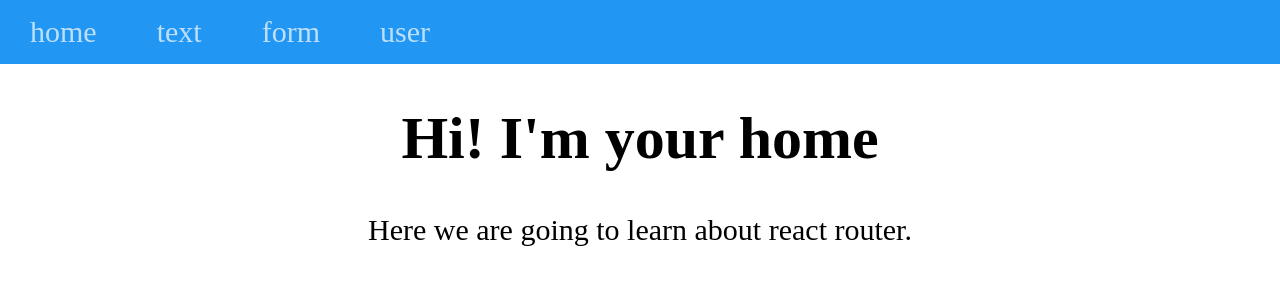
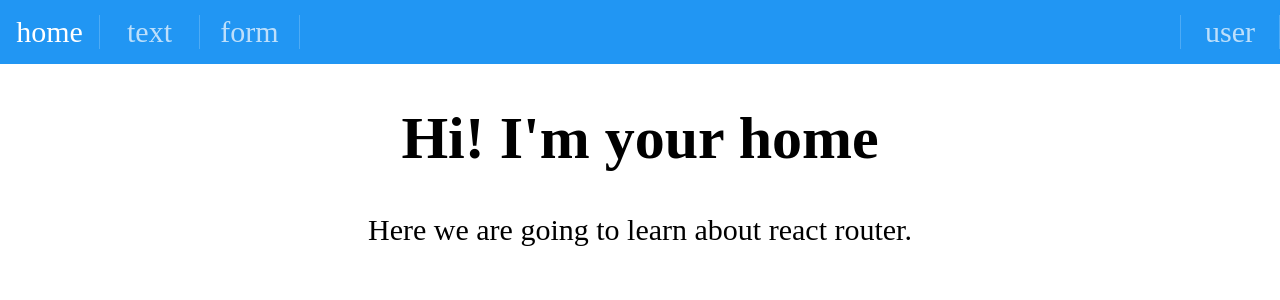
Before and after one commit to gmayc/academias-demo, a React (Create React App) app: page / in a window 1280 px wide. Shown: the top 300 px of the page. Built offline with nearby package versions, Linux system fonts and the light colour scheme.

Commit message:
simple router styled and working

```diff
--- a/src/components/SimpleNavBar.js
+++ b/src/components/SimpleNavBar.js
@@ -1,14 +1,22 @@
 import React from 'react'
-import { Link } from 'react-router-dom'
+import { NavLink } from 'react-router-dom'
 import '../styles/navBar.css'
 
 const SimpleNavBar = () => {
   return (
       <div className="nav-bar">
-        <Link className="link" to="/">home</Link>
-        <Link className="link" to="/text">text</Link>
-        <Link className="link" to="/form">form</Link>
-        <Link className="link" to="/user">user</Link>
+        <div className="link-container">
+          <NavLink exact to="/" className="link"  activeClassName="selected">home</NavLink>
+        </div>
+        <div className="link-container">
+          <NavLink to="/text" className="link" activeClassName="selected">text</NavLink>
+        </div>
+        <div className="link-container">
+          <NavLink to="/form" className="link" activeClassName="selected">form</NavLink>
+        </div>
+        <div className="link-container" id="user-link">
+          <NavLink to="/user" className="link" activeClassName="selected">user</NavLink>
+        </div>
       </div>
   )
 }
--- a/src/styles/navBar.css
+++ b/src/styles/navBar.css
@@ -7,18 +7,38 @@
   font-size: 30px;
   background-color: #2196f3;
 }
+
+.link-container {
+  width: 100px;
+  text-align: center;
+  box-sizing: border-box;
+  border-right: 1px solid rgb(255, 255, 255, 0.2);
+  cursor: pointer;
+}
+
+#user-link {
+  margin-left: auto;
+  border-left: 1px solid rgb(255, 255, 255, 0.2);
+}
+
 .link {
   padding: 10px;
-  margin: 20px;
   color: white;
   text-decoration: none;
   opacity: .7;
+
 }
 
-.link:hover {
+.link-container:hover .link {
   transition: 300ms;
   opacity: 1;
-  margin: 20px;
+}
+.selected {
   color: white;
   text-decoration: none;
+  opacity: 1;
 }
+
+#user-link {
+  margin-left: auto;
+}
```
